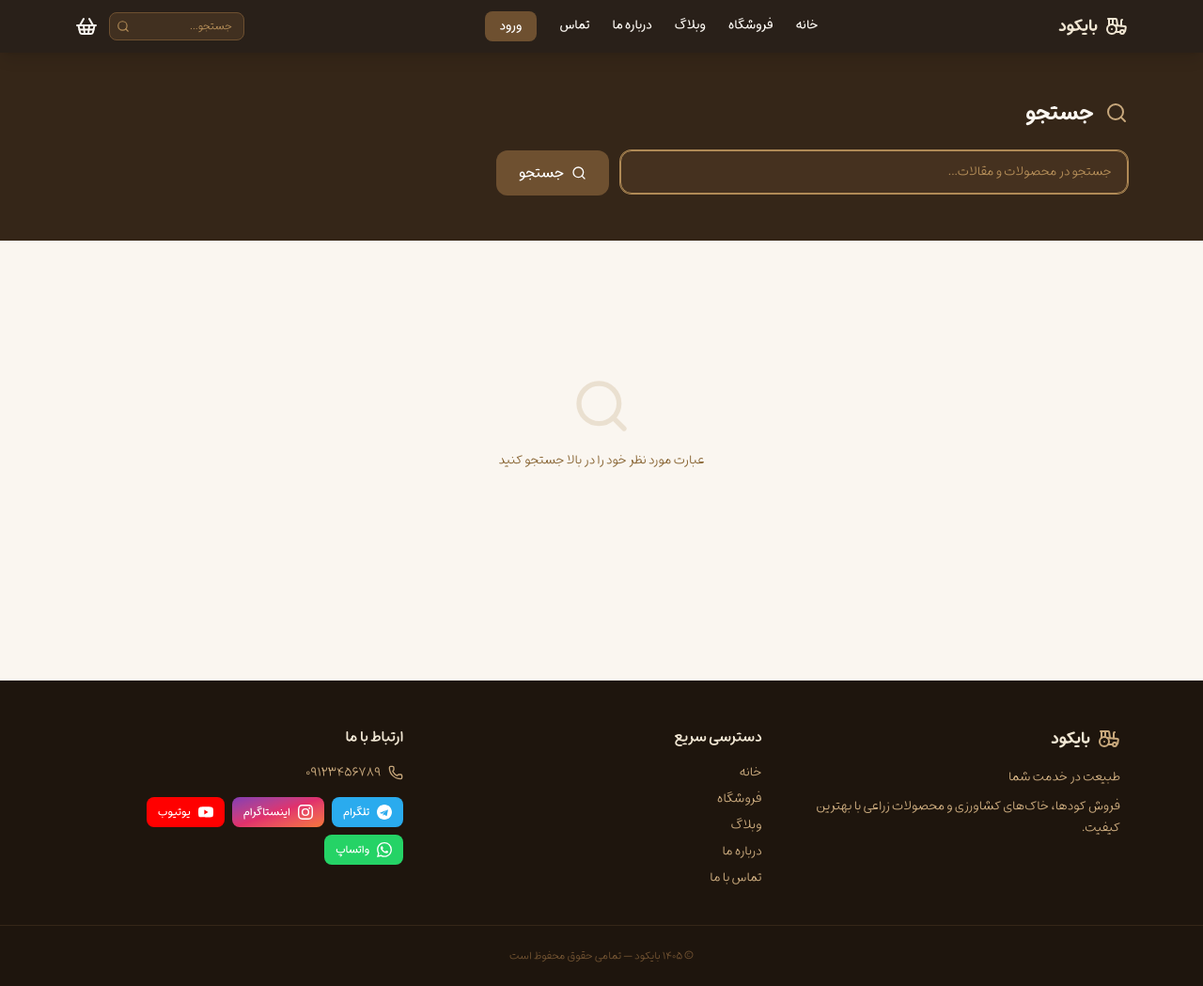
After one commit to AliBazoubandi/Baykood, a Django app: page /shop/search/ in a window 1280 px wide. The commit adds this page. Shown: the whole page at 94% size. Run offline with Django 5.2, Linux system fonts and the light colour scheme; style sheets or scripts are compiled from the project's sources.

Commit message:
third commit, added search bar to the site and also added pagination for the product and post list pages.

```diff
--- a/shop/urls.py
+++ b/shop/urls.py
@@ -12,4 +12,5 @@ urlpatterns = [
     path('cart/remove/<int:product_id>/', views.cart_remove, name='cart_remove'),
     path('checkout/', views.checkout, name='checkout'),
     path('order/<int:order_id>/confirmation/', views.order_confirmation, name='order_confirmation'),
+    path('search/', views.search, name='search'),
 ]
--- a/shop/views.py
+++ b/shop/views.py
@@ -1,6 +1,9 @@
 from django.shortcuts import render, get_object_or_404, redirect
 from django.contrib import messages
 from .models import Product, Category
+from django.db.models import Q
+from blog.models import Post
+from django.core.paginator import Paginator
 
 
 # ─── helpers ──────────────────────────────────────────────
@@ -22,8 +25,13 @@ def product_list(request, category_slug=None):
         current_category = get_object_or_404(Category, slug=category_slug)
         products = products.filter(category=current_category)
 
+    paginator = Paginator(products, 9)  # 9 products per page
+    page      = request.GET.get('page')
+    page_obj  = paginator.get_page(page)
+
     return render(request, 'shop/product_list.html', {
-        'products':         products,
+        'page_obj':         page_obj,
+        'products':         page_obj,
         'categories':       categories,
         'current_category': current_category,
     })
@@ -167,3 +175,30 @@ def checkout(request):
 def order_confirmation(request, order_id):
     order = Order.objects.prefetch_related('items__product').get(id=order_id)
     return render(request, 'shop/order_confirmation.html', {'order': order})
+
+
+def search(request):
+    query    = request.GET.get('q', '').strip()
+    products = Product.objects.filter(is_available=True)
+    posts    = Post.objects.filter(is_published=True)
+
+    if query:
+        products = products.filter(
+            Q(name__icontains=query) |
+            Q(description__icontains=query) |
+            Q(category__name__icontains=query)
+        )
+        posts = posts.filter(
+            Q(title__icontains=query) |
+            Q(body__icontains=query)
+        )
+    else:
+        products = products.none()
+        posts    = posts.none()
+
+    return render(request, 'shop/search.html', {
+        'query':    query,
+        'products': products,
+        'posts':    posts,
+        'total':    products.count() + posts.count(),
+    })
--- a/templates/base.html
+++ b/templates/base.html
@@ -63,8 +63,23 @@
           {% endif %}
         </div>
 
-        <!-- Right side: cart + hamburger -->
+        <!-- Right side: search + cart + hamburger -->
         <div class="flex items-center gap-3">
+
+          <!-- Search (desktop) -->
+          <form method="get" action="{% url 'shop:search' %}" class="hidden md:flex items-center">
+            <div class="relative">
+              <input
+              type="text"
+              name="q"
+              placeholder="جستجو..."
+              class="bg-earth-700/60 border border-earth-600 text-earth-100 placeholder-earth-400 rounded-lg px-3 py-1.5 text-xs w-36 focus:outline-none focus:border-earth-400 focus:w-48 transition-all duration-300"
+              >
+              <button type="submit" class="absolute left-2 top-1/2 -translate-y-1/2 text-earth-400 hover:text-earth-200 transition">
+                <i data-lucide="search" class="w-3.5 h-3.5"></i>
+              </button>
+            </div>
+          </form>
 
           <!-- Cart (always visible) -->
           <a href="{% url 'shop:cart_detail' %}" class="relative hover:text-earth-200 transition">
@@ -118,6 +133,20 @@ class="flex items-center gap-3 px-3 py-2.5 rounded-xl hover:bg-earth-800 transit
 </a>
 
 <div class="border-t border-earth-700 my-2"></div>
+<!-- Mobile search -->
+<form method="get" action="{% url 'shop:search' %}" class="px-3 pb-1">
+  <div class="relative">
+    <input
+      type="text"
+      name="q"
+      placeholder="جستجو در سایت..."
+      class="w-full bg-earth-700/60 border border-earth-600 text-earth-100 placeholder-earth-400 rounded-xl px-4 py-2.5 text-sm focus:outline-none focus:border-earth-400 transition"
+    >
+    <button type="submit" class="absolute left-3 top-1/2 -translate-y-1/2 text-earth-400">
+      <i data-lucide="search" class="w-4 h-4"></i>
+    </button>
+  </div>
+</form>
 
 {% if user.is_authenticated %}
 <a href="{% url 'accounts:profile' %}"
@@ -263,9 +292,9 @@ class="flex items-center justify-center gap-2 border border-earth-600 text-earth
 </footer>
 <!-- ── Scroll to top button ── -->
 <button id="scroll-top-btn"
-  aria-label="بازگشت به بالا"
-  class="fixed bottom-6 right-6 z-50 w-11 h-11 bg-earth-700 hover:bg-earth-600 text-white rounded-full shadow-lg flex items-center justify-center opacity-0 pointer-events-none transition-all duration-300 hover:shadow-xl hover:-translate-y-0.5">
-  <i data-lucide="chevron-up" class="w-5 h-5"></i>
+aria-label="بازگشت به بالا"
+class="fixed bottom-6 right-6 z-50 w-11 h-11 bg-earth-700 hover:bg-earth-600 text-white rounded-full shadow-lg flex items-center justify-center opacity-0 pointer-events-none transition-all duration-300 hover:shadow-xl hover:-translate-y-0.5">
+<i data-lucide="chevron-up" class="w-5 h-5"></i>
 </button>
 
 <script>lucide.createIcons();</script>
@@ -274,8 +303,8 @@ class="flex items-center justify-center gap-2 border border-earth-600 text-earth
   // ── Shared easing function — defined here so everything can use it ──
   function easeInOutCubic(t) {
     return t < 0.5
-      ? 4 * t * t * t
-      : 1 - Math.pow(-2 * t + 2, 3) / 2;
+    ? 4 * t * t * t
+    : 1 - Math.pow(-2 * t + 2, 3) / 2;
   }
 
   // ── Smooth scroll for anchor links ──
--- /dev/null
+++ b/templates/shop/search.html
@@ -0,0 +1,174 @@
+{% extends 'base.html' %}
+{% load static %}
+
+{% block title %}جستجو: {{ query }} | {{ site.site_name }}{% endblock %}
+
+{% block content %}
+
+<div class="bg-earth-800 text-earth-50 py-12">
+  <div class="max-w-6xl mx-auto px-4">
+
+    <div class="flex items-center gap-3 mb-6">
+      <i data-lucide="search" class="w-6 h-6 text-earth-300"></i>
+      <h1 class="text-2xl font-bold">جستجو</h1>
+    </div>
+
+    <!-- Search form -->
+    <form method="get" action="{% url 'shop:search' %}" class="flex gap-3 max-w-2xl">
+      <div class="flex-1 relative">
+        <input
+          type="text"
+          name="q"
+          value="{{ query }}"
+          placeholder="جستجو در محصولات و مقالات..."
+          autofocus
+          class="w-full bg-earth-700/60 border border-earth-600 text-earth-100 placeholder-earth-400 rounded-xl px-4 py-3 text-sm focus:outline-none focus:border-earth-400 focus:ring-1 focus:ring-earth-400 transition"
+        >
+      </div>
+      <button type="submit"
+              class="bg-earth-600 hover:bg-earth-500 text-white font-medium px-6 py-3 rounded-xl transition flex items-center gap-2 shrink-0">
+        <i data-lucide="search" class="w-4 h-4"></i>
+        جستجو
+      </button>
+    </form>
+
+    {% if query %}
+      <p class="text-earth-400 text-sm mt-4">
+        {{ total }} نتیجه برای
+        <span class="text-earth-200 font-medium">«{{ query }}»</span>
+      </p>
+    {% endif %}
+
+  </div>
+</div>
+
+<div class="max-w-6xl mx-auto px-4 py-12">
+
+  {% if query %}
+
+    {% if total == 0 %}
+      <!-- No results -->
+      <div class="flex flex-col items-center justify-center py-24 text-earth-400">
+        <i data-lucide="search-x" class="w-16 h-16 mb-4 opacity-30"></i>
+        <p class="text-lg font-bold text-earth-600 mb-2">نتیجه‌ای پیدا نشد</p>
+        <p class="text-sm text-earth-400 mb-6">عبارت دیگری امتحان کنید</p>
+        <a href="{% url 'shop:product_list' %}"
+           class="inline-flex items-center gap-2 bg-earth-800 hover:bg-earth-700 text-white font-medium px-6 py-3 rounded-xl transition text-sm">
+          <i data-lucide="store" class="w-4 h-4"></i>
+          مشاهده همه محصولات
+        </a>
+      </div>
+
+    {% else %}
+
+      <!-- Products results -->
+      {% if products %}
+        <div class="mb-12">
+          <h2 class="text-xl font-bold text-earth-800 mb-6 flex items-center gap-2">
+            <i data-lucide="package" class="w-5 h-5 text-earth-500"></i>
+            محصولات
+            <span class="text-sm font-normal text-earth-400">({{ products.count }} مورد)</span>
+          </h2>
+
+          <div class="grid grid-cols-1 sm:grid-cols-2 lg:grid-cols-4 gap-6">
+            {% for product in products %}
+              <div class="group bg-white rounded-2xl overflow-hidden border border-earth-100 shadow-sm hover:shadow-xl transition-all duration-300 hover:-translate-y-1">
+                <a href="{{ product.get_absolute_url }}" class="block h-48 overflow-hidden relative">
+                  {% if product.cover_image %}
+                    <img src="{{ product.cover_image.url }}" alt="{{ product.name }}"
+                         class="w-full h-full object-cover group-hover:scale-105 transition-transform duration-500">
+                  {% else %}
+                    <div class="w-full h-full bg-earth-100 flex items-center justify-center">
+                      <i data-lucide="sprout" class="w-10 h-10 text-earth-300"></i>
+                    </div>
+                  {% endif %}
+                </a>
+                <div class="p-4">
+                  {% if product.category %}
+                    <span class="text-xs text-earth-400 mb-1 block">{{ product.category.name }}</span>
+                  {% endif %}
+                  <a href="{{ product.get_absolute_url }}">
+                    <h3 class="font-bold text-earth-800 text-sm mb-2 leading-snug hover:text-earth-600 transition">
+                      {{ product.name }}
+                    </h3>
+                  </a>
+                  <div class="flex items-center justify-between">
+                    <span class="font-bold text-earth-700 text-sm">{{ product.formatted_price }}</span>
+                    <a href="{{ product.get_absolute_url }}"
+                       class="text-xs text-earth-500 hover:text-earth-700 flex items-center gap-1 transition">
+                      بیشتر <i data-lucide="arrow-left" class="w-3 h-3"></i>
+                    </a>
+                  </div>
+                </div>
+              </div>
+            {% endfor %}
+          </div>
+        </div>
+      {% endif %}
+
+      <!-- Blog results -->
+      {% if posts %}
+        <div>
+          <h2 class="text-xl font-bold text-earth-800 mb-6 flex items-center gap-2">
+            <i data-lucide="book-open" class="w-5 h-5 text-earth-500"></i>
+            مقالات
+            <span class="text-sm font-normal text-earth-400">({{ posts.count }} مورد)</span>
+          </h2>
+
+          <div class="grid grid-cols-1 md:grid-cols-3 gap-6">
+            {% for post in posts %}
+              <article class="group bg-white rounded-2xl overflow-hidden border border-earth-100 shadow-sm hover:shadow-xl transition-all duration-300 hover:-translate-y-1">
+                <a href="{{ post.get_absolute_url }}" class="block h-44 overflow-hidden relative">
+                  {% if post.cover_image %}
+                    <img src="{{ post.cover_image.url }}" alt="{{ post.title }}"
+                         class="w-full h-full object-cover group-hover:scale-105 transition-transform duration-500">
+                  {% else %}
+                    <div class="w-full h-full bg-gradient-to-br from-earth-200 to-earth-300 flex items-center justify-center">
+                      <i data-lucide="newspaper" class="w-10 h-10 text-earth-400"></i>
+                    </div>
+                  {% endif %}
+                  {% if post.video_url %}
+                    <div class="absolute top-3 left-3 bg-black/60 text-white rounded-full px-2 py-0.5 text-xs flex items-center gap-1">
+                      <i data-lucide="play-circle" class="w-3 h-3"></i> ویدیو
+                    </div>
+                  {% endif %}
+                </a>
+                <div class="p-5">
+                  <a href="{{ post.get_absolute_url }}">
+                    <h3 class="font-bold text-earth-800 mb-2 leading-snug hover:text-earth-600 transition text-sm">
+                      {{ post.title }}
+                    </h3>
+                  </a>
+                  <p class="text-earth-500 text-xs leading-relaxed line-clamp-2">
+                    {{ post.body|truncatewords:15 }}
+                  </p>
+                  <div class="flex items-center justify-between mt-3 text-xs text-earth-400">
+                    <div class="flex items-center gap-1">
+                      <i data-lucide="calendar" class="w-3 h-3"></i>
+                      {{ post.published_at|date:"Y/m/d" }}
+                    </div>
+                    <a href="{{ post.get_absolute_url }}"
+                       class="text-earth-600 hover:text-earth-800 font-medium flex items-center gap-1 transition">
+                      ادامه <i data-lucide="arrow-left" class="w-3 h-3"></i>
+                    </a>
+                  </div>
+                </div>
+              </article>
+            {% endfor %}
+          </div>
+        </div>
+      {% endif %}
+
+    {% endif %}
+
+  {% else %}
+    <!-- No query yet -->
+    <div class="flex flex-col items-center justify-center py-24 text-earth-400">
+      <i data-lucide="search" class="w-16 h-16 mb-4 opacity-20"></i>
+      <p class="text-earth-500 text-sm">عبارت مورد نظر خود را در بالا جستجو کنید</p>
+    </div>
+  {% endif %}
+
+</div>
+
+{% endblock %}
```
Also changed, not shown: blog/views.py (+7 -1 lines), templates/blog/post_list.html (+7 -1 lines), templates/partials/pagination.html (added, +41 -0 lines), templates/shop/product_list.html (+5 -2 lines).
